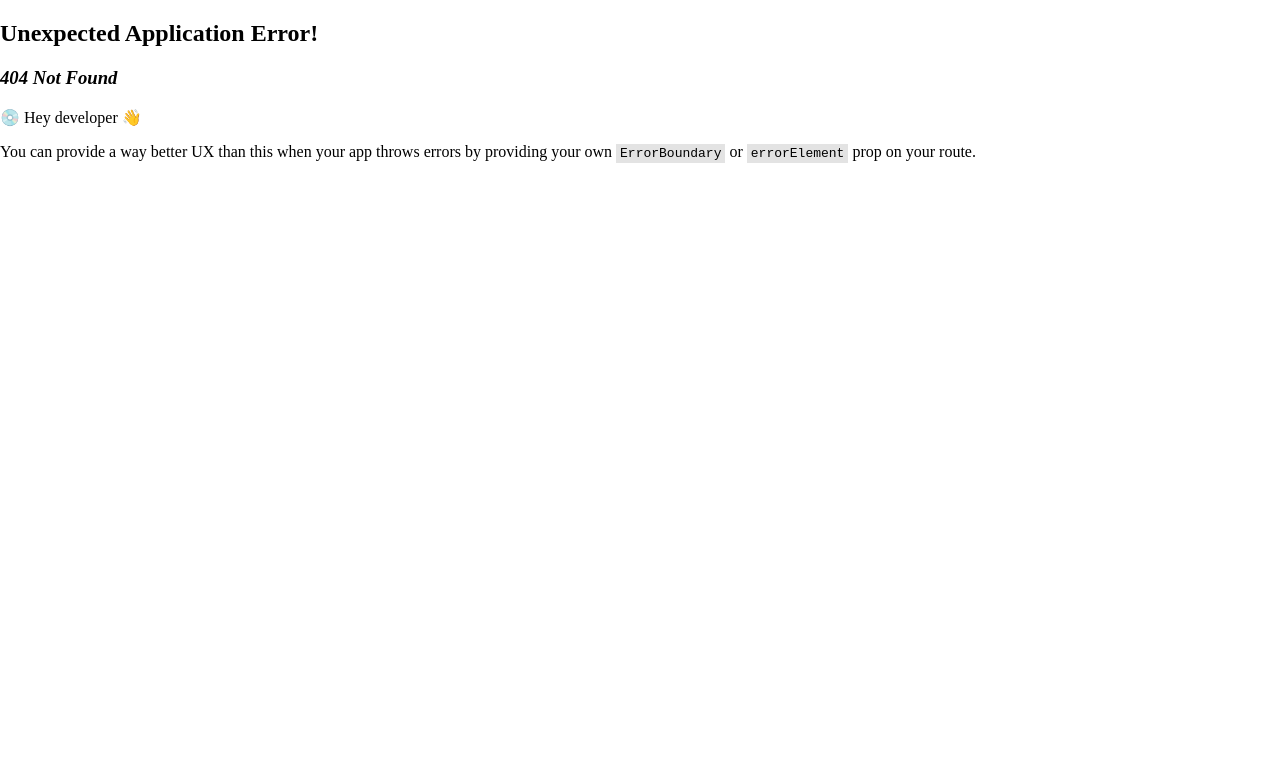
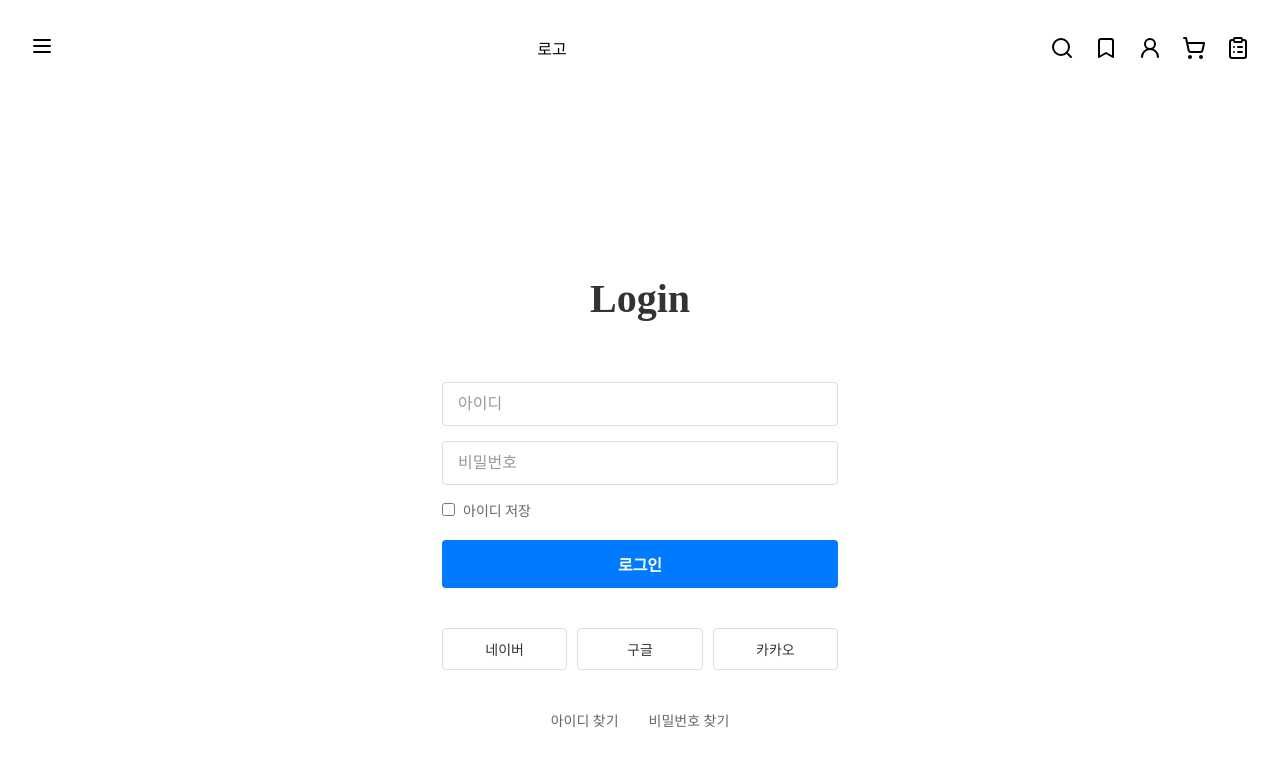
Before and after one commit to Choice-Appear/Choice-Appear-Frontend, a React (Vite) app in the folder frontend/: page /login in a window 1280 px wide. Before the commit this address had no page. Shown: the top 766 px of the page. Built offline with nearby package versions, Linux system fonts and the light colour scheme.

Commit message:
feat: 로그인 페이지 UI 완성

```diff
--- a/frontend/src/app/routes/index.tsx
+++ b/frontend/src/app/routes/index.tsx
@@ -1,3 +1,4 @@
+import LoginPage from '@/pages/loginPage/LoginPage';
 import MainPage from '@/pages/mainPage/MainPage';
 import MyBasket from '@/pages/myBasket/MyBasket';
 import MyPage from '@/pages/myPage/MyPage';
@@ -15,6 +16,10 @@ export const router = createBrowserRouter([
         element: <MainPage />,
       },
       {
+        path: 'login',
+        element: <LoginPage />,
+      },
+      {
         path: 'wishlist',
         element: <WishList />,
       },
--- a/frontend/src/pages/loginPage/LoginPage.module.scss
+++ b/frontend/src/pages/loginPage/LoginPage.module.scss
@@ -0,0 +1,132 @@
+.main {
+  display: flex;
+  justify-content: center; // form 가로 방향 가운데 정렬
+  align-items: center;
+  min-height: 100vh;
+  padding: 20px;
+}
+
+.form {
+  width: 100%;
+  max-width: 400px;
+}
+
+.fieldset {
+  border: 0;
+  padding: 30px 0px;
+
+  legend {
+    text-align: center;
+    font-size: 40px;
+    font-weight: bold;
+    margin-bottom: 30px;
+    color: #333;
+  }
+}
+
+/* ID, 비밀번호 input */
+.id,
+.password {
+  display: block;
+  margin-bottom: 15px;
+
+  input {
+    width: 100%;
+    padding: 12px 15px;
+    border: 1px solid #ddd;
+    border-radius: 4px;
+    font-size: 16px;
+    box-sizing: border-box;
+
+    &:focus {
+      outline: none;
+      border-color: #007bff;
+      box-shadow: 0 0 0 2px rgba(0, 123, 255, 0.25);
+    }
+
+    &::placeholder {
+      color: #999;
+    }
+  }
+}
+
+/* 아이디 저장 옵션 */
+.option {
+  margin-bottom: 20px;
+
+  div {
+    display: flex;
+    align-items: center;
+    gap: 8px;
+
+    input[type='checkbox'] {
+      width: auto;
+      margin: 0;
+    }
+
+    label {
+      font-size: 14px;
+      color: #666;
+      cursor: pointer;
+    }
+  }
+}
+
+/* 로그인 버튼 */
+button[type='submit'] {
+  width: 100%;
+  padding: 12px;
+  background-color: #007bff;
+  color: white;
+  border: none;
+  border-radius: 4px;
+  font-size: 16px;
+  font-weight: bold;
+  cursor: pointer;
+  margin-bottom: 40px;
+
+  &:hover {
+    background-color: #0056b3;
+  }
+
+  &:active {
+    background-color: #004085;
+  }
+}
+
+/* 소셜로그인 버튼 */
+.socialLogin {
+  display: flex;
+  justify-content: space-between;
+  gap: 10px;
+  margin-bottom: 40px;
+
+  a {
+    flex: 1;
+    padding: 10px;
+    text-align: center;
+    text-decoration: none;
+    border: 1px solid #ddd;
+    border-radius: 4px;
+    color: #333;
+    font-size: 14px;
+    transition: background-color 0.2s;
+
+    &:hover {
+      background-color: #f8f9fa;
+    }
+  }
+}
+
+/* 아이디/비밀번호 찾기 */
+.memberFind {
+  display: flex;
+  justify-content: center;
+  gap: 30px;
+
+  a {
+    color: #666;
+    text-decoration: none;
+    font-size: 14px;
+  }
+}
--- a/frontend/src/pages/loginPage/LoginPage.tsx
+++ b/frontend/src/pages/loginPage/LoginPage.tsx
@@ -49,7 +49,7 @@ const LoginPage = () => {
           </div>
 
           {/* 아이디/비밀번호 찾기 */}
-          <div id="member-find">
+          <div className={styles.memberFind}>
             <a href="">아이디 찾기</a>
             <a href="">비밀번호 찾기</a>
           </div>
```
